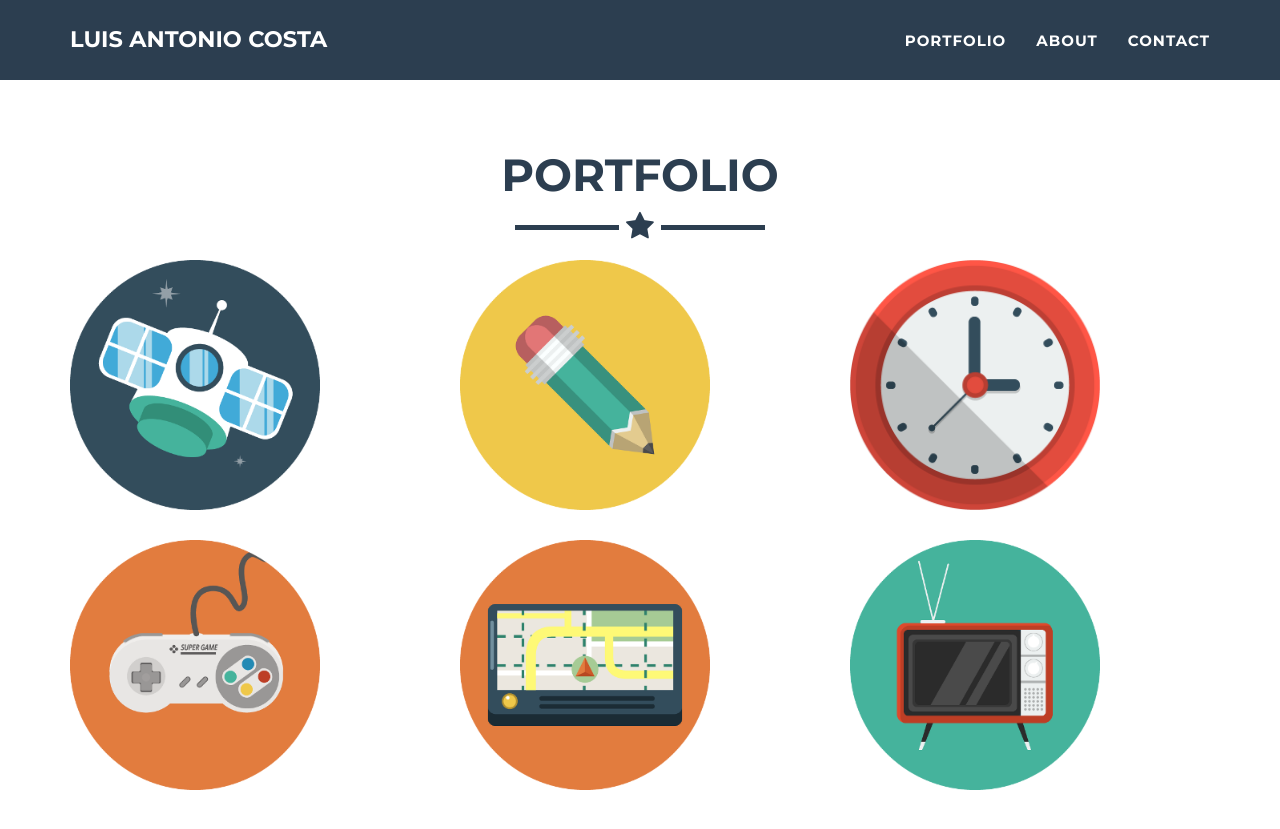
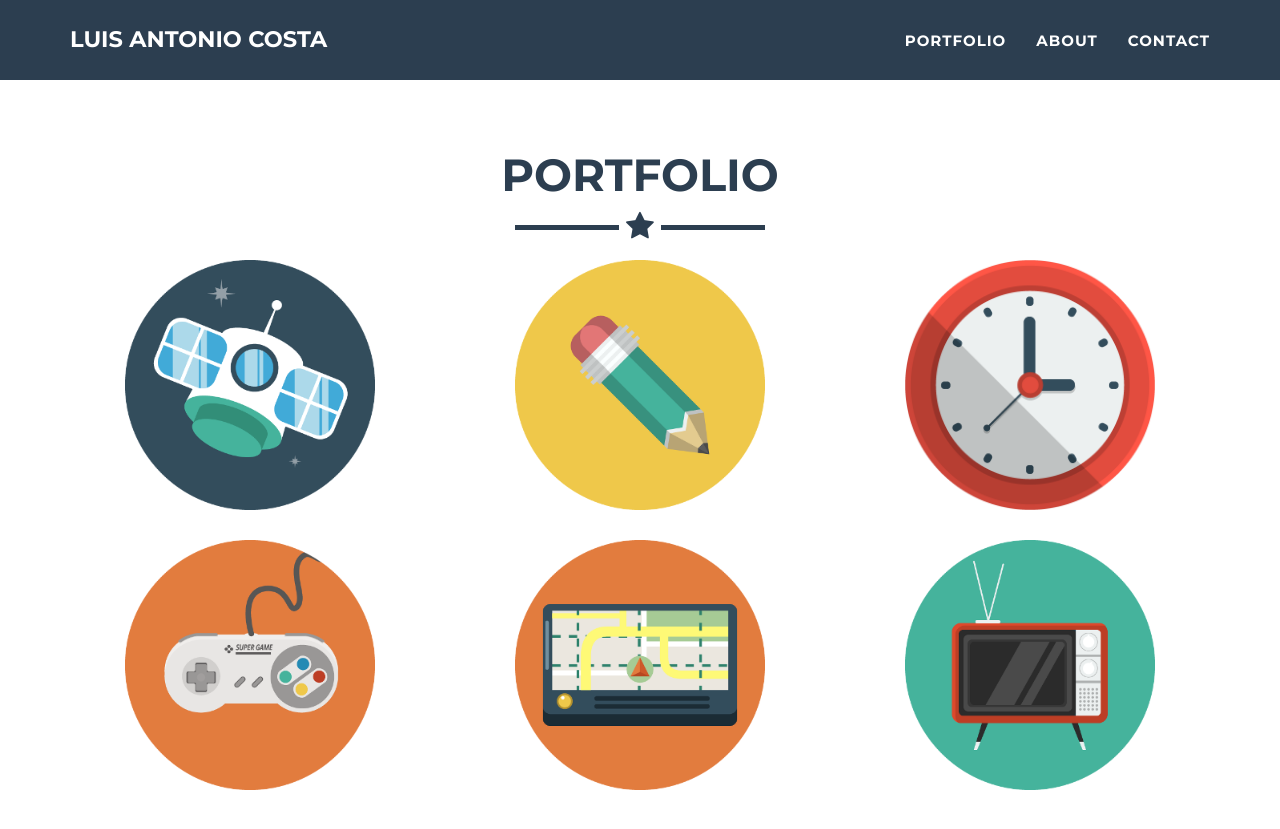
Before and after one commit to luiscosta89/luiscosta89.github.io, a Jekyll site: the page built from index.html, in a window 1280 px wide and 900 px high, scrolled down 719 px. Shown: the top 829 px of the window. Built offline with Jekyll 4.4.1, drawn with Linux system fonts in a browser that asks for light colours.

Commit message:
Centralizando imagens de ícones com text-center (bootstrap 3).

```diff
--- a/_includes/portfolio_grid.html
+++ b/_includes/portfolio_grid.html
@@ -10,7 +10,7 @@
             </div>
             <div class="row">
                 {% for post in site.posts %}
-                    <div class="col-xs-6 col-md-4 portfolio-item">
+                    <div class="col-xs-6 col-md-4 portfolio-item text-center">
                         <a href="#portfolioModal-{{ post.modal-id }}" class="portfolio-link" data-toggle="modal">
                             <div class="caption">
                                 <div class="caption-content">
```
